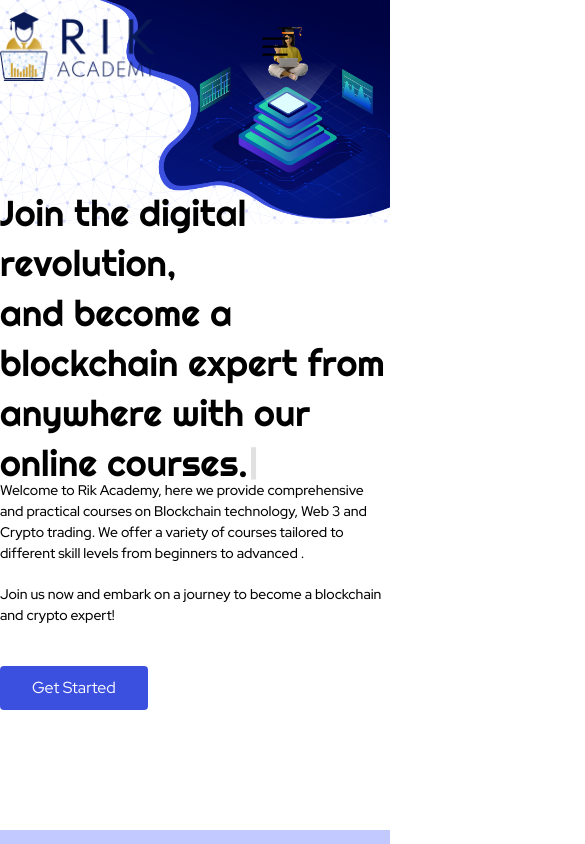
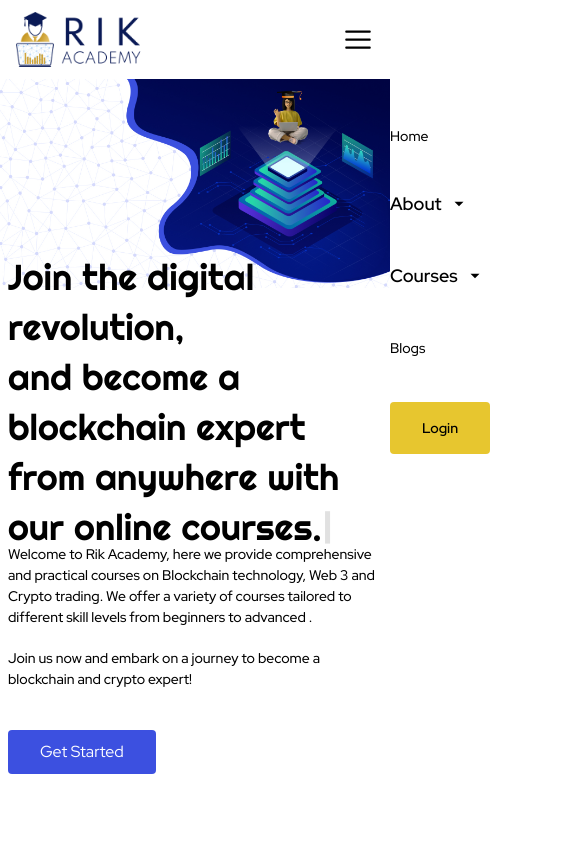
Before and after one commit to farhanmian/rik-academy, a Next.js app: page / in a window 390 px wide. Shown: the top 844 px of the page, 585 px wide, since content can reach past the window. Built offline with nearby package versions, Linux system fonts and the light colour scheme.

Commit message:
fixed tailwind bug

```diff
--- a/components/Layout/Nav.tsx
+++ b/components/Layout/Nav.tsx
@@ -76,7 +76,7 @@ const Nav = () => {
           </div>
 
           <button
-            className="md:hidden"
+            className="md:hidden z-20"
             onClick={() => {
               setShowSidebar(!showSidebar);
             }}
@@ -86,7 +86,7 @@ const Nav = () => {
 
           <div
             className={`flex gap-x-8 md:items-center
-        max-md:flex-col max-md:fixed right-0 top-[5%] max-md:bg-white md:w-max max-md:py-4 max-md:pt-20 max-md:h-full max-md:text-xl gap-y-10 transition-all ${
+        max-md:flex-col max-md:fixed right-0 top-[5%] max-md:bg-white md:w-max max-md:py-4 max-md:pt-20 max-md:h-full max-md:text-lg gap-y-10 transition-all ${
           showSidebar
             ? "max-md:px-4 max-md:pl-10 max-xs:pl-6 max-md:w-60 max-xs:w-52 "
             : "w-0"
@@ -95,7 +95,7 @@ const Nav = () => {
           >
             <Link
               href={"/"}
-              className="md:hover:text-bluePrimary font-medium md:font-normal text-xl md:text-base"
+              className="md:hover:text-bluePrimary font-medium md:font-normal md:text-base"
             >
               Home
             </Link>
@@ -120,7 +120,7 @@ const Nav = () => {
             />
             <Link
               href="#Blogs"
-              className="md:hover:text-bluePrimary font-medium md:font-normal text-xl md:text-base"
+              className="md:hover:text-bluePrimary font-medium md:font-normal md:text-base"
             >
               {" "}
               Blogs
--- a/package.json
+++ b/package.json
@@ -34,7 +34,7 @@
   "devDependencies": {
     "@types/react-slick": "^0.23.10",
     "autoprefixer": "^10.4.14",
-    "postcss": "^8.4.21",
-    "tailwindcss": "^2.2.2"
+    "postcss": "^8.4.23",
+    "tailwindcss": "^3.3.2"
   }
 }
--- a/tailwind.config.js
+++ b/tailwind.config.js
@@ -1,10 +1,13 @@
 /** @type {import('tailwindcss').Config} */
 module.exports = {
-  content: ["./components/**/*.{js,ts,jsx,tsx}", "./src/**/*.{js,ts,jsx,tsx}"],
+  content: [
+    "./components/**/*.{js,ts,jsx,tsx,mdx}",
+    "./src/**/*.{js,ts,jsx,tsx,mdx}",
+  ],
   theme: {
     extend: {
-      maxWidth: {
-        "8xl": "90rem",
+      screens: {
+        xs: "480px",
       },
       colors: {
         bluePrimary: "#3C50E0",
@@ -12,8 +15,8 @@ module.exports = {
         colorYellow: "#E7C62F",
         Purple: "#C1C9FF",
       },
-      screens: {
-        xs: "480px",
+      maxWidth: {
+        "8xl": "90rem",
       },
     },
   },
```
Also changed, not shown: 1 other file (tests, documents, lock files or other folders).
